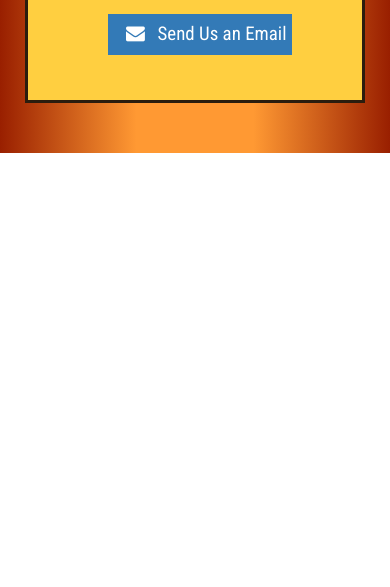
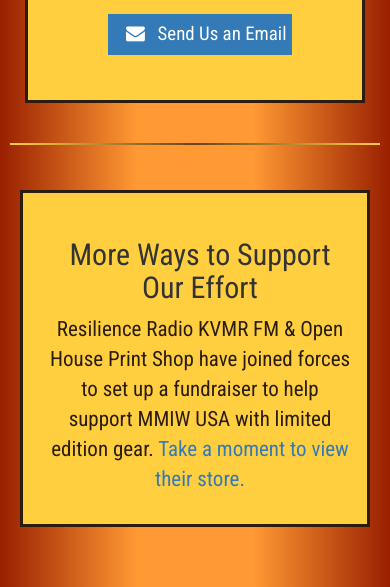
Before and after one commit to jaysonpotter/mmiwusa, a plain HTML site: page index.html in a window 390 px wide. Shown: the part 6738-7325 px from the top of the page. Before the commit the page ends 6891 px from the top, so only its background shows below. Drawn offline with nearby package versions, Linux system fonts and the light colour scheme; a web font is replaced by a local one.

Commit message:
Adding Limited Edition Fundraiser

```diff
--- a/index.html
+++ b/index.html
@@ -159,7 +159,7 @@
 
                 <a href="https://www.facebook.com/mmiwusa/" style="font-size: 0.9em;" target="_blank"><button style="border: none;"class="btn-primary" type="button" name="button"><i class="fa fa-facebook"></i> Follow Us on Facebook</button></a>
                 <br><br>
-                <a href="mailto:mmiwusa@gmail.com/" style="font-size: 0.9em;" target="_blank"><button style="border: none;"class="btn-primary" type="button" name="button"><i class="fa fa-envelope"></i>Send Us an Email</button></a>
+                <a href="mailto:mmiwusa@gmail.com" style="font-size: 0.9em;" target="_blank"><button style="border: none;"class="btn-primary" type="button" name="button"><i class="fa fa-envelope"></i>Send Us an Email</button></a>
                 <br><br>
                 <!-- <a href="http://aranyasolutions.us3.list-manage.com/subscribe?u=b1430f83c1085a8cc1fa59e27&id=5be3913761" style="font-size: 0.9em;" target="_blank"><button style="border: none;"class="btn-primary" type="button" name="button"><i class="fa fa-envelope-o"></i> Join Our Newsletter</button></a>
                 <br><br> -->
@@ -167,7 +167,16 @@
               </div>
             </div>
 
-          </div>
+            <hr>
+          <div class="row">
+                <div class="col-sm-12 jumbotron">
+                    <div class="checklist container" style="padding-bottom: 15px; padding-top: 25px; padding-left: 25px; text-align: center;">
+                        <h2>More Ways to Support Our Effort</h2>
+
+                        <p>Resilience Radio KVMR FM & Open House Print Shop have joined forces to set up a fundraiser to help support MMIW USA with limited edition gear. <a href="https://mmiwusastore.com/" target="_blank">Take a moment to view their store.</a></p>
+                    </div>
+                </div>
+            </div>
 
       </div>
       <!-- container -->
```
